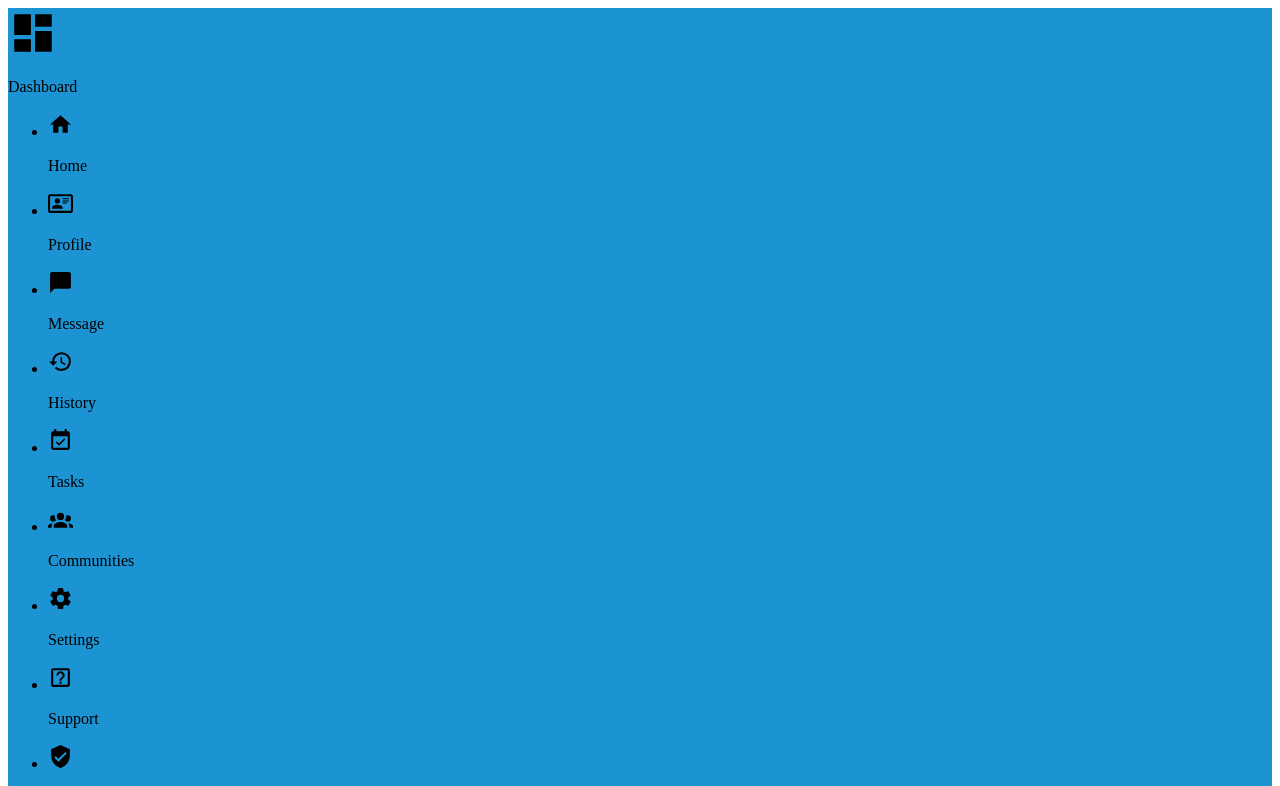
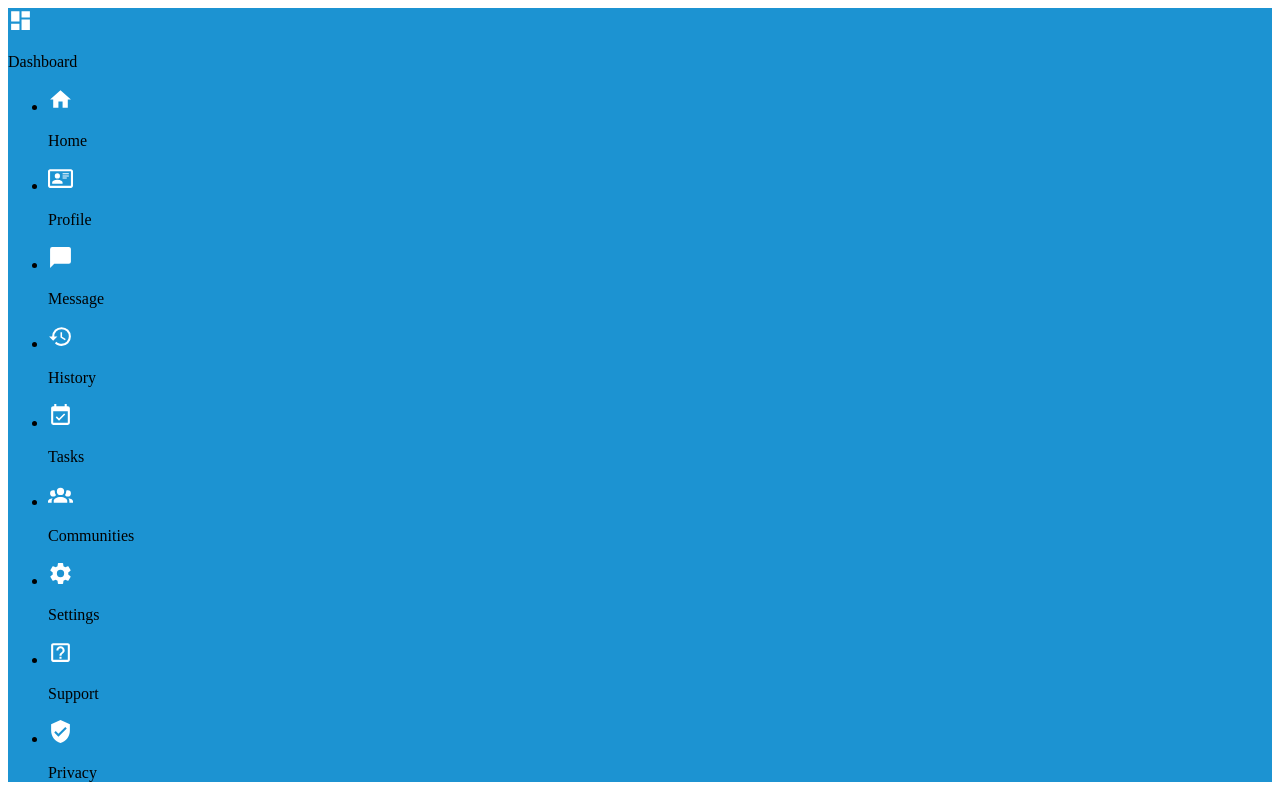
Before and after one commit to Lune3/Admin-DashBoard, a plain HTML site: page index.html in a window 1280 px wide. Shown: the top 786 px of the page. Drawn offline with Linux system fonts and the light colour scheme.

Commit message:
Added svg directly to html to color them white

```diff
--- a/index.html
+++ b/index.html
@@ -9,47 +9,47 @@
 <body>
     <aside>
         <div>
-            <img class="dashboardImg" src="iconsAndImages/view-dashboard.svg" alt="dashboard image">
+            <svg xmlns="http://www.w3.org/2000/svg" viewBox="0 0 24 24"><path d="M13,3V9H21V3M13,21H21V11H13M3,21H11V15H3M3,13H11V3H3V13Z" /></svg>
             <p>Dashboard</p>
         </div>
         <div>
             <ul>
                 <li>
-                    <img src="iconsAndImages/home.svg" alt="Home image">
+                    <svg xmlns="http://www.w3.org/2000/svg" viewBox="0 0 24 24"><path d="M10,20V14H14V20H19V12H22L12,3L2,12H5V20H10Z" /></svg>
                     <p>Home</p>
                 </li>
                 <li>
-                    <img src="iconsAndImages/card-account-details-outline.svg" alt="Profile image">
+                    <svg xmlns="http://www.w3.org/2000/svg" viewBox="0 0 24 24"><path d="M22,3H2C0.91,3.04 0.04,3.91 0,5V19C0.04,20.09 0.91,20.96 2,21H22C23.09,20.96 23.96,20.09 24,19V5C23.96,3.91 23.09,3.04 22,3M22,19H2V5H22V19M14,17V15.75C14,14.09 10.66,13.25 9,13.25C7.34,13.25 4,14.09 4,15.75V17H14M9,7A2.5,2.5 0 0,0 6.5,9.5A2.5,2.5 0 0,0 9,12A2.5,2.5 0 0,0 11.5,9.5A2.5,2.5 0 0,0 9,7M14,7V8H20V7H14M14,9V10H20V9H14M14,11V12H18V11H14" /></svg>
                     <p>Profile</p>
                 </li>
                 <li>
-                    <img src="iconsAndImages/message.svg" alt="Message image">
+                    <svg xmlns="http://www.w3.org/2000/svg" viewBox="0 0 24 24"><path d="M20,2H4A2,2 0 0,0 2,4V22L6,18H20A2,2 0 0,0 22,16V4C22,2.89 21.1,2 20,2Z" /></svg>
                     <p>Message</p>
                 </li>
                 <li>
-                    <img src="iconsAndImages/history.svg" alt="history image">
+                    <svg xmlns="http://www.w3.org/2000/svg" viewBox="0 0 24 24"><path d="M13.5,8H12V13L16.28,15.54L17,14.33L13.5,12.25V8M13,3A9,9 0 0,0 4,12H1L4.96,16.03L9,12H6A7,7 0 0,1 13,5A7,7 0 0,1 20,12A7,7 0 0,1 13,19C11.07,19 9.32,18.21 8.06,16.94L6.64,18.36C8.27,20 10.5,21 13,21A9,9 0 0,0 22,12A9,9 0 0,0 13,3" /></svg>
                     <p>History</p>
                 </li>
                 <li>
-                    <img src="iconsAndImages/calendar-check.svg" alt="calendar image for tasks">
+                    <svg xmlns="http://www.w3.org/2000/svg" viewBox="0 0 24 24"><path d="M19,19H5V8H19M19,3H18V1H16V3H8V1H6V3H5C3.89,3 3,3.9 3,5V19A2,2 0 0,0 5,21H19A2,2 0 0,0 21,19V5A2,2 0 0,0 19,3M16.53,11.06L15.47,10L10.59,14.88L8.47,12.76L7.41,13.82L10.59,17L16.53,11.06Z" /></svg>
                     <p>Tasks</p>
                 </li>
                 <li>
-                    <img src="iconsAndImages/account-group.svg" alt="Group of people image">
+                    <svg xmlns="http://www.w3.org/2000/svg" viewBox="0 0 24 24"><path d="M12,5.5A3.5,3.5 0 0,1 15.5,9A3.5,3.5 0 0,1 12,12.5A3.5,3.5 0 0,1 8.5,9A3.5,3.5 0 0,1 12,5.5M5,8C5.56,8 6.08,8.15 6.53,8.42C6.38,9.85 6.8,11.27 7.66,12.38C7.16,13.34 6.16,14 5,14A3,3 0 0,1 2,11A3,3 0 0,1 5,8M19,8A3,3 0 0,1 22,11A3,3 0 0,1 19,14C17.84,14 16.84,13.34 16.34,12.38C17.2,11.27 17.62,9.85 17.47,8.42C17.92,8.15 18.44,8 19,8M5.5,18.25C5.5,16.18 8.41,14.5 12,14.5C15.59,14.5 18.5,16.18 18.5,18.25V20H5.5V18.25M0,20V18.5C0,17.11 1.89,15.94 4.45,15.6C3.86,16.28 3.5,17.22 3.5,18.25V20H0M24,20H20.5V18.25C20.5,17.22 20.14,16.28 19.55,15.6C22.11,15.94 24,17.11 24,18.5V20Z" /></svg>
                     <p>Communities</p>
                 </li>
             </ul>
             <ul>
                 <li>
-                    <img src="iconsAndImages/cog.svg" alt="Setting image">
+                    <svg xmlns="http://www.w3.org/2000/svg" viewBox="0 0 24 24"><path d="M12,15.5A3.5,3.5 0 0,1 8.5,12A3.5,3.5 0 0,1 12,8.5A3.5,3.5 0 0,1 15.5,12A3.5,3.5 0 0,1 12,15.5M19.43,12.97C19.47,12.65 19.5,12.33 19.5,12C19.5,11.67 19.47,11.34 19.43,11L21.54,9.37C21.73,9.22 21.78,8.95 21.66,8.73L19.66,5.27C19.54,5.05 19.27,4.96 19.05,5.05L16.56,6.05C16.04,5.66 15.5,5.32 14.87,5.07L14.5,2.42C14.46,2.18 14.25,2 14,2H10C9.75,2 9.54,2.18 9.5,2.42L9.13,5.07C8.5,5.32 7.96,5.66 7.44,6.05L4.95,5.05C4.73,4.96 4.46,5.05 4.34,5.27L2.34,8.73C2.21,8.95 2.27,9.22 2.46,9.37L4.57,11C4.53,11.34 4.5,11.67 4.5,12C4.5,12.33 4.53,12.65 4.57,12.97L2.46,14.63C2.27,14.78 2.21,15.05 2.34,15.27L4.34,18.73C4.46,18.95 4.73,19.03 4.95,18.95L7.44,17.94C7.96,18.34 8.5,18.68 9.13,18.93L9.5,21.58C9.54,21.82 9.75,22 10,22H14C14.25,22 14.46,21.82 14.5,21.58L14.87,18.93C15.5,18.67 16.04,18.34 16.56,17.94L19.05,18.95C19.27,19.03 19.54,18.95 19.66,18.73L21.66,15.27C21.78,15.05 21.73,14.78 21.54,14.63L19.43,12.97Z" /></svg>
                     <p>Settings</p>
                 </li>
                 <li>
-                    <img src="iconsAndImages/help-box-outline.svg" alt="A box with a question mark">
+                    <svg xmlns="http://www.w3.org/2000/svg" viewBox="0 0 24 24"><path d="M11 18H13V16H11V18M12 6C9.8 6 8 7.8 8 10H10C10 8.9 10.9 8 12 8S14 8.9 14 10C14 12 11 11.8 11 15H13C13 12.8 16 12.5 16 10C16 7.8 14.2 6 12 6M19 5V19H5V5H19M19 3H5C3.9 3 3 3.9 3 5V19C3 20.1 3.9 21 5 21H19C20.1 21 21 20.1 21 19V5C21 3.9 20.1 3 19 3Z" /></svg>
                     <p>Support</p>
                 </li>
                 <li>
-                    <img src="iconsAndImages/shield-check.svg" alt="Shield with a tick mark on it">
+                    <svg xmlns="http://www.w3.org/2000/svg" viewBox="0 0 24 24"><path d="M10,17L6,13L7.41,11.59L10,14.17L16.59,7.58L18,9M12,1L3,5V11C3,16.55 6.84,21.74 12,23C17.16,21.74 21,16.55 21,11V5L12,1Z" /></svg>
                     <p>Privacy</p>
                 </li>
             </ul>
--- a/styleSheet.css
+++ b/styleSheet.css
@@ -5,9 +5,15 @@
     --forth-color:#e1b232;
 }
 
-aside img[src $= ".svg"],header img[src $= ".svg"],section img[src $= ".svg"]{
+header img[src $= ".svg"],section img[src $= ".svg"]{
     width: 25px;
     height: auto;
+}
+
+svg{
+    fill: white;
+    height: 25px;
+    width: auto;
 }
 
 .dashboardImg{
```
